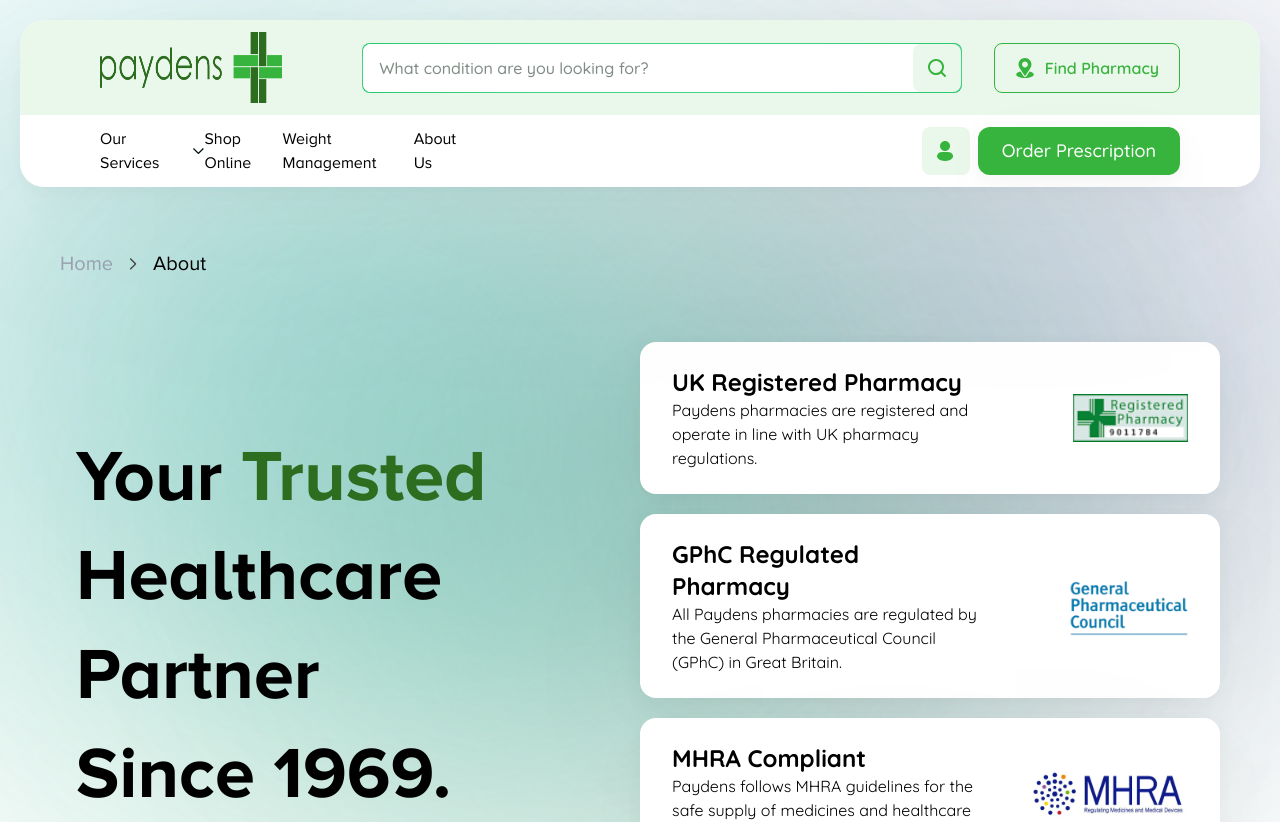
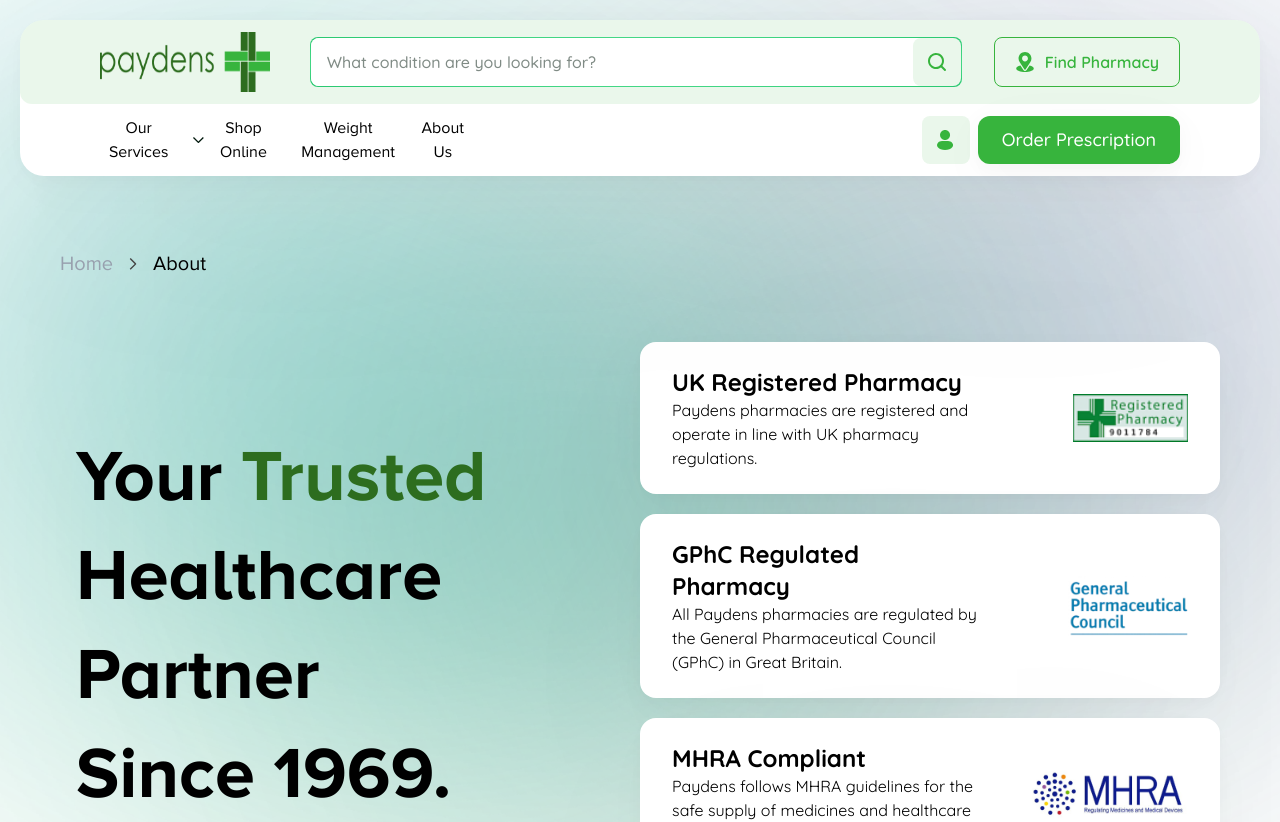
Before and after one commit to dhyeyRathi/paydens, a Next.js app: page /about in a window 1280 px wide. Shown: the top 822 px of the page. Built offline with nearby package versions, Linux system fonts and the light colour scheme.

Commit message:
refactor: update navigation to use router buttons, convert TestimonialCard to a section, adjust navbar styles, and make Testimonial a client component

```diff
--- a/components/Navbar.tsx
+++ b/components/Navbar.tsx
@@ -20,8 +20,8 @@ const Navbar = () => {
     }
 
     return (<>
-        <header className={`${styles.header} rounded-xl md:rounded-3xl paydens-shadow !overflow-hidden`}>
-            <div className={`${styles.container} bg-primary/10  w-full rounded-t-xl md:rounded-t-3xl`}>
+        <header className={`${styles.header} rounded-xl md:rounded-3xl paydens-shadow`}>
+            <div className={`${styles.container} bg-primary/10  w-full rounded-xl md:rounded-t-3xl`}>
                 <div className={`${styles.logoSearchCont} flex-1`}>
                     <a href='/'> <Image className={styles.LogoText} src={TextLogo} alt="logo" /></a>
                     <button onClick={() => setHamburger(!hamburger)}>
@@ -45,7 +45,7 @@ const Navbar = () => {
             </div>
 
 
-            <div className={`rounded-b-3xl ${styles.container2}`}>
+            <div className={`rounded-b-xl md:rounded-b-3xl ${styles.container2}`}>
                 <NavItems />
                 {/*  */}
                 <div className="flex gap-2 justify-end w-full !hidden min-[769px]:!flex">
--- a/components/components.css/Navbar.module.css
+++ b/components/components.css/Navbar.module.css
@@ -47,7 +47,7 @@
     align-items: center;
     padding: 0px;
     flex: 1;
-    gap: 40px;
+    gap: 20px;
     margin: 0 auto;
 }
 
@@ -56,8 +56,8 @@
 }
 
 .LogoText {
-    height: 71px;
-    width: 262px;
+    height: 60px;
+    width: auto;
 }
 
 
--- a/components/components.css/testimonial.module.css
+++ b/components/components.css/testimonial.module.css
@@ -2,7 +2,8 @@
     display: flex;
     flex-direction: column;
     align-items: center;
-    gap: 30px;
+
+    position: relative;
 }
 
 .rating {
--- a/components/ui/Button.tsx
+++ b/components/ui/Button.tsx
@@ -12,6 +12,8 @@ interface ButtonProps {
 interface arrButtonProps {
     className?: string
     onClick?: () => void
+    onClickLeft?: () => void
+    onClickRight: () => void
 }
 
 const Button = ({ children, className, type, onClick }: ButtonProps) => {
@@ -47,10 +49,10 @@ const ButtonVar2 = ({
     );
 };
 
-const ArrowButton = ({ className }: arrButtonProps) => {
+const ArrowButton = ({ className, onClickLeft, onClickRight }: arrButtonProps) => {
     return (
         <div className={`${className} flex gap-4 items-center`}>
-            <button className={`${styles.arrowButton} group`}>
+            <button className={`${styles.arrowButton} group`} onClick={onClickLeft}>
                 <svg
                     width="10"
                     height="15"
@@ -65,7 +67,7 @@ const ArrowButton = ({ className }: arrButtonProps) => {
                     />
                 </svg>
             </button>
-            <button className={`${styles.arrowButton} group`}>
+            <button className={`${styles.arrowButton} group`} onClick={onClickRight}>
                 <svg
                     width="10"
                     height="15"
--- a/components/ui/NavItems.tsx
+++ b/components/ui/NavItems.tsx
@@ -3,6 +3,7 @@ import React, { useState } from 'react'
 import styles from "../components.css/Navbar.module.css"
 import ServicesDropdown from './ServicesDropdown'
 import Link from 'next/link';
+import { useRouter } from 'next/navigation';
 
 interface NavItem {
     title?: string;
@@ -10,10 +11,23 @@ interface NavItem {
     dropdown: boolean
 }
 
-
 const NavItems = () => {
 
     const [drop, setDrop] = useState<boolean>(false);
+    const router = useRouter();
+
+    function handleClick(drop: boolean, route: any) {
+        if (drop) {
+            handleHover(true);
+        } else {
+            handleRouting(route);
+        }
+    }
+
+    function handleRouting(e: string) {
+        router.push(e);
+    }
+
 
     function handleHover(e: boolean) {
         if (e) {
@@ -52,18 +66,18 @@ const NavItems = () => {
         <div className={`${styles.navItemsCont} h-full`}>
             {
                 navItems.map((item) => (
-                    <a href={item.href} key={item.title} onClick={() => handleHover(!drop)} className={`flex cursor-pointer relative gap-4 h-full hover:text-primary justify-between items-center group transition-all duration-300 ease-in-out ${drop && item.dropdown ? "text-primary" : ""}`}
+                    <button key={item.title} onClick={() => handleClick(item.dropdown, item.href)} className={`flex cursor-pointer relative gap-4 h-full hover:text-primary justify-between items-center group transition-all duration-300 ease-in-out ${drop && item.dropdown ? "text-primary" : ""}`}
                         onMouseEnter={() => handleHover(item.dropdown)} onMouseLeave={() => handleHover(false)}>
                         {item.title}
                         {item.dropdown && <div>
                             <svg width="11" height="6" viewBox="0 0 11 6" className={` group-hover:rotate-180  ${drop && "rotate-180"}`} fill="none" xmlns="http://www.w3.org/2000/svg">
                                 <path className={` group-hover:fill-primary transition-all duration-300 ease-in-out ${drop && item.dropdown ? "fill-primary" : "fill-text"}`} d="M0.88332 -0.000134586L-1.32911e-05 0.884032L4.81415 5.69987C4.89129 5.77749 4.98302 5.8391 5.08406 5.88114C5.18511 5.92318 5.29346 5.94482 5.4029 5.94482C5.51234 5.94482 5.6207 5.92318 5.72174 5.88114C5.82278 5.8391 5.91451 5.77749 5.99165 5.69987L10.8083 0.884032L9.92499 0.000698556L5.40415 4.5207L0.88332 -0.000134586Z" />
                             </svg>
-                            <div className='absolute  w-5 md:w-20 h-16 lg:h-14  lg:w-35 z-2 inset-0' onMouseEnter={() => handleHover(item.dropdown)} onMouseLeave={() => handleHover(false)}></div>
+                            {drop && <div className='absolute  w-5 md:w-20 h-16 lg:h-18  lg:w-35 z-2 inset-0' onMouseEnter={() => handleHover(item.dropdown)} onMouseLeave={() => handleHover(false)}></div>}
                         </div>
 
                         }
-                    </a>
+                    </button>
                 ))
             }
             {drop && <ServicesDropdown onMouseEnter={() => handleHover(true)} onMouseLeave={() => handleHover(false)} />}
@@ -77,6 +91,19 @@ export default NavItems
 const NavItemsVar2 = () => {
 
     const [drop, setDrop] = useState<boolean>(false);
+    const router = useRouter();
+
+    function handleClick(drop: boolean, route: any) {
+        if (drop) {
+            handleHover(true);
+        } else {
+            handleRouting(route);
+        }
+    }
+
+    function handleRouting(e: string) {
+        router.push(e);
+    }
 
     function handleHover(e: boolean) {
         if (e) {
@@ -115,18 +142,18 @@ const NavItemsVar2 = () => {
         <div className={`${styles.navItemsCont} h-full`}>
             {
                 navItems.map((item) => (
-                    <a href={item.href} key={item.title} onClick={() => handleHover(!drop)} className={`flex cursor-pointer relative gap-4 h-full hover:text-primary justify-between items-center group transition-all duration-300 ease-in-out ${drop && item.dropdown ? "text-primary" : ""}`}
+                    <button key={item.title} onClick={() => handleClick(item.dropdown, item.href)} className={`flex cursor-pointer relative gap-4 h-full hover:text-primary justify-between items-center group transition-all duration-300 ease-in-out ${drop && item.dropdown ? "text-primary" : ""}`}
                         onMouseEnter={() => handleHover(item.dropdown)} onMouseLeave={() => handleHover(false)}>
                         {item.title}
                         {item.dropdown && <div>
                             <svg width="11" height="6" viewBox="0 0 11 6" className={` group-hover:rotate-180  ${drop && "rotate-180"}`} fill="none" xmlns="http://www.w3.org/2000/svg">
                                 <path className={` group-hover:fill-primary transition-all duration-300 ease-in-out ${drop && item.dropdown ? "fill-primary" : "fill-text"}`} d="M0.88332 -0.000134586L-1.32911e-05 0.884032L4.81415 5.69987C4.89129 5.77749 4.98302 5.8391 5.08406 5.88114C5.18511 5.92318 5.29346 5.94482 5.4029 5.94482C5.51234 5.94482 5.6207 5.92318 5.72174 5.88114C5.82278 5.8391 5.91451 5.77749 5.99165 5.69987L10.8083 0.884032L9.92499 0.000698556L5.40415 4.5207L0.88332 -0.000134586Z" />
                             </svg>
-                            <div className='absolute  w-5 md:w-20 h-16 lg:h-14  lg:w-35 z-2 inset-0' onMouseEnter={() => handleHover(item.dropdown)} onMouseLeave={() => handleHover(false)}></div>
+                            <div className='absolute  w-5 md:w-20 h-20 lg:h-14  lg:w-35 z-2 inset-0' onMouseEnter={() => handleHover(item.dropdown)} onMouseLeave={() => handleHover(false)}></div>
                         </div>
 
                         }
-                    </a>
+                    </button>
                 ))
             }
 
--- a/components/ui/TestimonialCard.tsx
+++ b/components/ui/TestimonialCard.tsx
@@ -3,11 +3,12 @@ import React from 'react'
 interface cardProp {
     className?: string;
     children?: React.ReactNode
+    id?: string
 }
 
-const TestimonialCard = ({ className, children }: cardProp) => {
+const TestimonialCard = ({ className, children, id }: cardProp) => {
     return (
-        <div className='bg-white max-h-120  max-w-100 sm:max-h-140 sm:w-170 sm:max-w-170 shrink-0 flex flex-col rounded-xl py-4 sm:py-8 px-8 sm:px-14 gap-6 sm:gap-8 paydens-shadow  overflow-visible'>
+        <section id={id} className={`bg-white max-h-120  max-w-100 sm:max-h-140 sm:w-170 sm:max-w-170 shrink-0 flex flex-col rounded-xl py-4 sm:py-8 px-8 sm:px-14 gap-6 sm:gap-8 paydens-shadow  overflow-visible ${className}`}>
             <h1 className='font-quicksand sm:text-2xl'>
                 I’ve been using their services for a few months now, and I can honestly say it’s changed the way I manage my health. The team is always helpful, and I feel supported every step of the way! I was nervous at first, but the process was smooth and well-explained. The team answered all my questions and made sure I was comfortable throughout. Great experience!
             </h1>
@@ -72,7 +73,7 @@ const TestimonialCard = ({ className, children }: cardProp) => {
                 {children}
                 <h1 className='font-[600] text-2xl'>Marina Lewis</h1>
             </div>
-        </div>
+        </section>
     )
 }
 
```
Also changed, not shown: components/Testimonial.tsx (+41 -6 lines).
